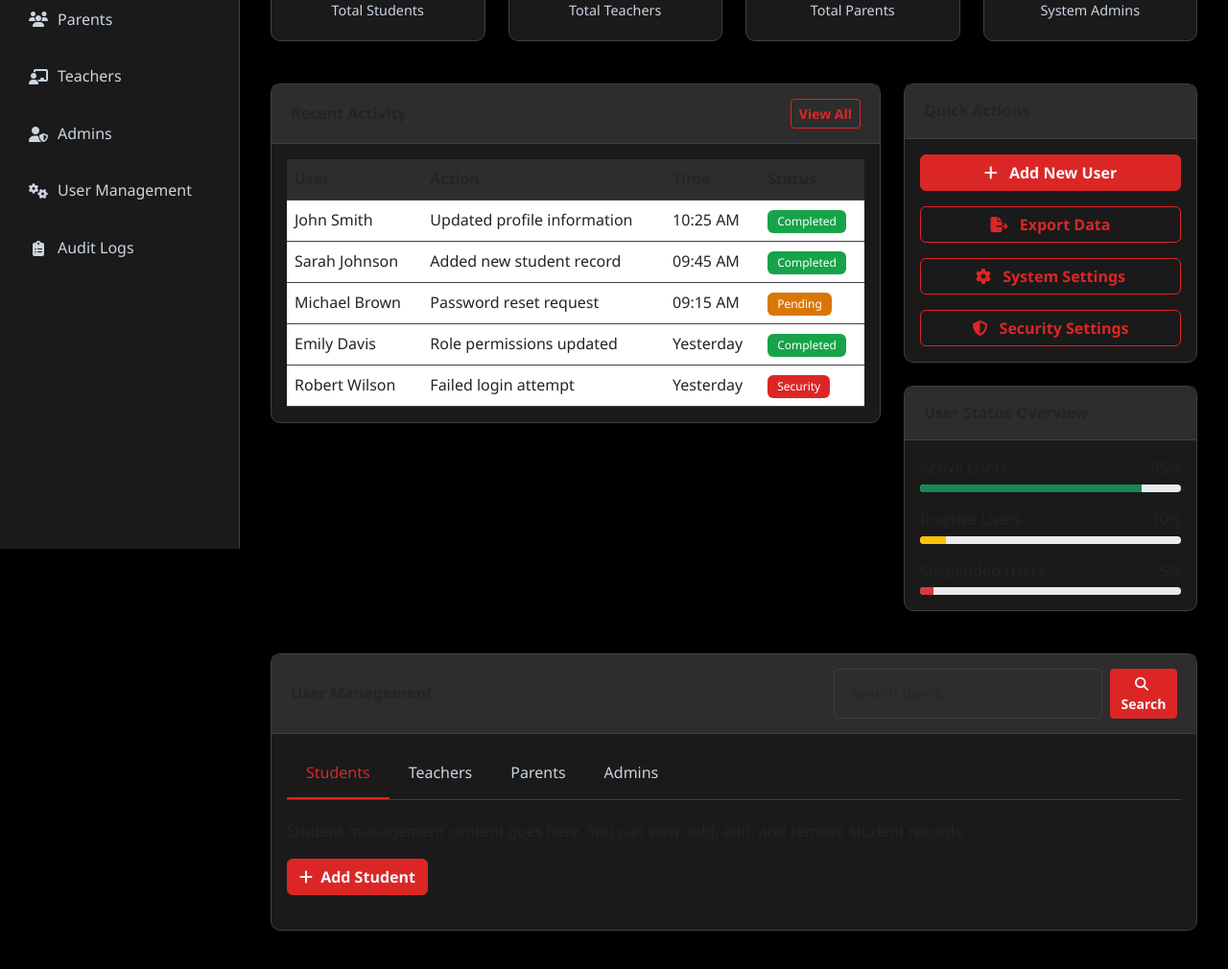
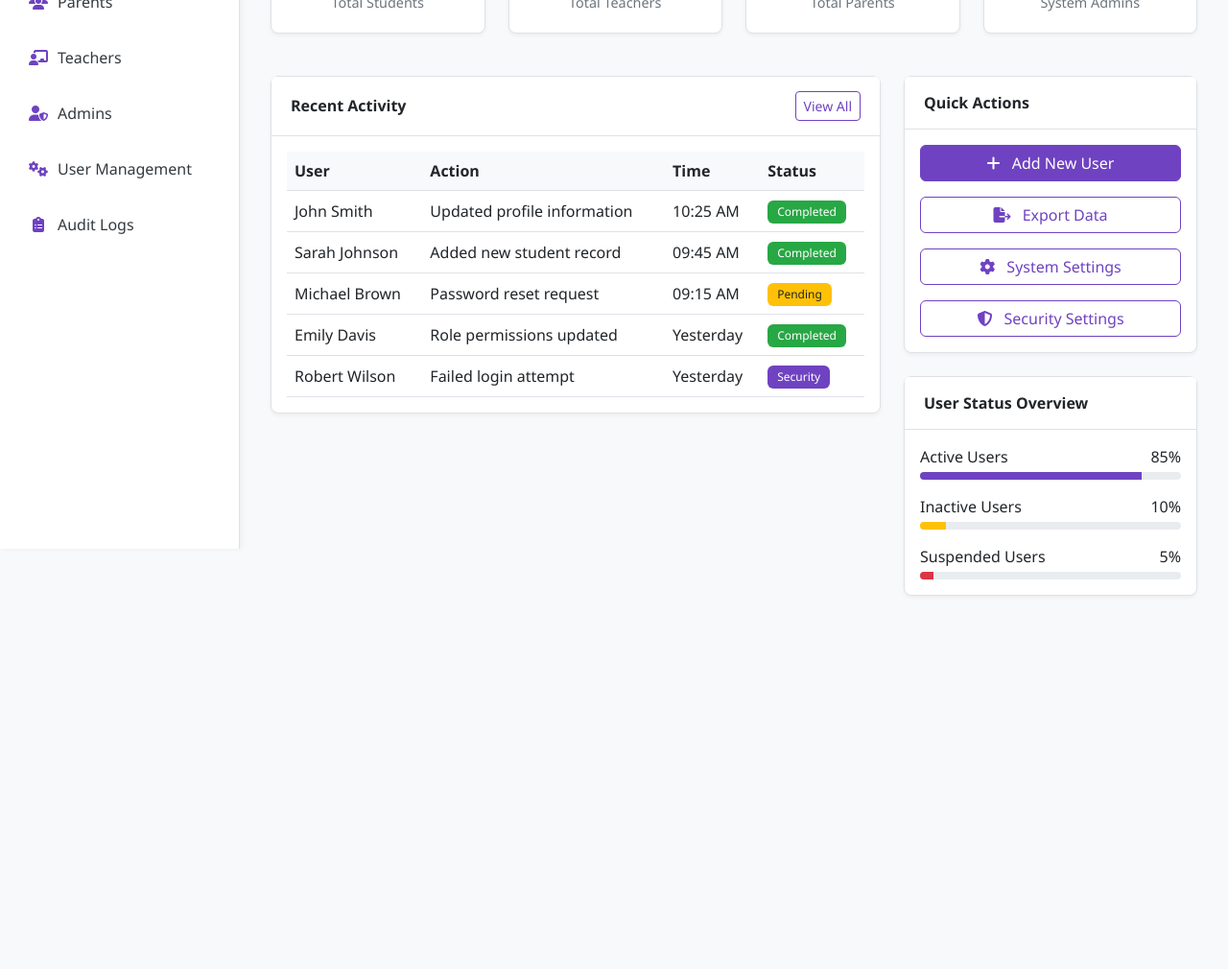
Before and after one commit to AnusthaM/User-management, a plain HTML site: page dashboard.html in a window 1280 px wide. Shown: the part 228-1238 px from the top of the page at 96% size. After the commit the page ends 889 px from the top, so only its background shows below. Drawn offline with nearby package versions, Linux system fonts and the light colour scheme.

Commit message:
dashboard.html

```diff
--- a/dashboard.html
+++ b/dashboard.html
@@ -3,36 +3,31 @@
     <head>
         <meta charset="UTF-8">
         <meta name="viewport" content="width=device-width, initial-scale=1.0">
-    <title>EduPortal - User Management Dashboard</title>
+        <title>EduPortal - User Management</title>
         <!-- Bootstrap CSS -->
         <link href="https://cdn.jsdelivr.net/npm/bootstrap@5.3.0/dist/css/bootstrap.min.css" rel="stylesheet">
         <!-- Font Awesome -->
         <link rel="stylesheet" href="https://cdnjs.cloudflare.com/ajax/libs/font-awesome/6.4.0/css/all.min.css">
         <style>
             :root {
-            --primary-black: #000000;
-            --dark-gray: #1a1a1a;
-            --medium-gray: #2d2d2d;
-            --light-gray: #404040;
-            --accent-red: #dc2626;
-            --accent-red-dark: #b91c1c;
-            --text-light: #f8fafc;
-            --text-gray: #cbd5e1;
+                --purple-primary: #6f42c1;
+                --purple-dark: #59359a;
+                --purple-light: #e2dcf5;
+                --gray-dark: #343a40;
+                --gray-light: #f8f9fa;
+                --border-color: #dee2e6;
             }
 
-        /* Base Styles */
             body {
                 font-family: 'Segoe UI', system-ui, sans-serif;
-            background-color: var(--primary-black);
-            color: var(--text-light);
-            line-height: 1.6;
-            overflow-x: hidden;
+                background-color: #f8f9fa;
+                color: var(--gray-dark);
             }
 
-        /* Sidebar */
+            /* Sidebar Styles */
             .sidebar {
-            background-color: var(--dark-gray);
-            border-right: 1px solid var(--light-gray);
+                background-color: white;
+                border-right: 1px solid var(--border-color);
                 height: 100vh;
                 position: fixed;
                 top: 0;
@@ -41,6 +36,7 @@
                 transition: all 0.3s ease;
                 z-index: 1000;
                 padding-top: 20px;
+                box-shadow: 2px 0 5px rgba(0,0,0,0.05);
             }
 
             .sidebar.collapsed {
@@ -57,22 +53,22 @@
 
             .sidebar.collapsed .nav-link {
                 justify-content: center;
+                padding: 12px;
             }
 
             .sidebar-header {
                 padding: 0 20px 20px;
-            border-bottom: 1px solid var(--light-gray);
+                border-bottom: 1px solid var(--border-color);
                 margin-bottom: 20px;
             }
 
             .logo-text {
                 font-weight: 700;
-            font-size: 1.5rem;
-            color: var(--text-light);
+                color: var(--purple-primary);
             }
 
             .nav-link {
-            color: var(--text-gray);
+                color: var(--gray-dark);
                 padding: 12px 20px;
                 margin: 5px 10px;
                 border-radius: 8px;
@@ -85,15 +81,16 @@
                 margin-right: 10px;
                 width: 20px;
                 text-align: center;
+                color: var(--purple-primary);
             }
 
             .nav-link:hover, .nav-link.active {
-            background-color: var(--medium-gray);
-            color: var(--text-light);
+                background-color: var(--purple-light);
+                color: var(--purple-primary);
             }
 
             .nav-link.active {
-            border-left: 3px solid var(--accent-red);
+                border-left: 3px solid var(--purple-primary);
             }
 
             /* Main Content */
@@ -109,17 +106,18 @@
 
             /* Top Bar */
             .top-bar {
-            background-color: var(--dark-gray);
-            border-bottom: 1px solid var(--light-gray);
+                background-color: white;
+                border-bottom: 1px solid var(--border-color);
                 padding: 15px 0;
                 margin-bottom: 20px;
                 border-radius: 8px;
+                box-shadow: 0 2px 4px rgba(0,0,0,0.05);
             }
 
             .toggle-btn {
                 background: none;
                 border: none;
-            color: var(--text-light);
+                color: var(--gray-dark);
                 font-size: 1.2rem;
             }
 
@@ -133,7 +131,7 @@
                 width: 40px;
                 height: 40px;
                 border-radius: 50%;
-            background-color: var(--accent-red);
+                background-color: var(--purple-primary);
                 display: flex;
                 align-items: center;
                 justify-content: center;
@@ -143,21 +141,16 @@
 
             /* Cards */
             .card {
-            background-color: var(--dark-gray);
-            border: 1px solid var(--light-gray);
-            border-radius: 10px;
+                background-color: white;
+                border: 1px solid var(--border-color);
+                border-radius: 8px;
                 margin-bottom: 20px;
-            transition: all 0.3s ease;
-        }
-
-        .card:hover {
-            border-color: var(--accent-red);
-            transform: translateY(-2px);
+                box-shadow: 0 2px 4px rgba(0,0,0,0.05);
             }
 
             .card-header {
-            background-color: var(--medium-gray);
-            border-bottom: 1px solid var(--light-gray);
+                background-color: white;
+                border-bottom: 1px solid var(--border-color);
                 padding: 15px 20px;
                 font-weight: 600;
             }
@@ -170,29 +163,29 @@
             .stat-number {
                 font-size: 2.5rem;
                 font-weight: 700;
-            color: var(--accent-red);
+                color: var(--purple-primary);
                 margin: 10px 0;
             }
 
             .stat-label {
-            color: var(--text-gray);
+                color: #6c757d;
                 font-size: 0.9rem;
             }
 
             /* Tables */
             .table {
-            color: var(--text-light);
+                color: var(--gray-dark);
                 margin-bottom: 0;
             }
 
             .table th {
-            background-color: var(--medium-gray);
-            border-color: var(--light-gray);
+                background-color: #f8f9fa;
+                border-color: var(--border-color);
                 font-weight: 600;
             }
 
             .table td {
-            border-color: var(--light-gray);
+                border-color: var(--border-color);
                 vertical-align: middle;
             }
 
@@ -202,44 +195,37 @@
             }
 
             .badge-success {
-            background-color: #16a34a;
+                background-color: #28a745;
             }
 
             .badge-warning {
-            background-color: #d97706;
+                background-color: #ffc107;
+                color: #212529;
             }
 
-        .badge-danger {
-            background-color: var(--accent-red);
+            .badge-purple {
+                background-color: var(--purple-primary);
             }
 
             /* Buttons */
-        .btn-accent {
-            background-color: var(--accent-red);
-            border-color: var(--accent-red);
-            color: var(--text-light);
-            font-weight: 600;
-            transition: all 0.3s ease;
+            .btn-primary {
+                background-color: var(--purple-primary);
+                border-color: var(--purple-primary);
             }
 
-        .btn-accent:hover {
-            background-color: var(--accent-red-dark);
-            border-color: var(--accent-red-dark);
-            transform: translateY(-1px);
+            .btn-primary:hover {
+                background-color: var(--purple-dark);
+                border-color: var(--purple-dark);
             }
 
-        .btn-outline-accent {
-            border-color: var(--accent-red);
-            color: var(--accent-red);
-            font-weight: 600;
-            transition: all 0.3s ease;
+            .btn-outline-primary {
+                color: var(--purple-primary);
+                border-color: var(--purple-primary);
             }
 
-        .btn-outline-accent:hover {
-            background-color: var(--accent-red);
-            border-color: var(--accent-red);
-            color: var(--text-light);
-            transform: translateY(-1px);
+            .btn-outline-primary:hover {
+                background-color: var(--purple-primary);
+                color: white;
             }
 
             /* Responsive */
@@ -268,44 +254,6 @@
                     margin-left: 250px;
                 }
             }
-
-        /* Tabs */
-        .nav-tabs {
-            border-bottom: 1px solid var(--light-gray);
-        }
-
-        .nav-tabs .nav-link {
-            background: none;
-            border: none;
-            color: var(--text-gray);
-            border-radius: 0;
-            margin: 0;
-            padding: 12px 20px;
-        }
-
-        .nav-tabs .nav-link.active {
-            background: none;
-            color: var(--accent-red);
-            border-bottom: 2px solid var(--accent-red);
-        }
-
-        .tab-content {
-            padding: 20px 0;
-        }
-
-        /* Search Box */
-        .search-box {
-            background-color: var(--medium-gray);
-            border: 1px solid var(--light-gray);
-            border-radius: 6px;
-            padding: 8px 15px;
-            color: var(--text-light);
-        }
-
-        .search-box:focus {
-            border-color: var(--accent-red);
-            box-shadow: 0 0 0 2px rgba(220, 38, 38, 0.2);
-        }
         </style>
     </head>
     <body>
@@ -313,7 +261,7 @@
         <div class="sidebar" id="sidebar">
             <div class="sidebar-header">
                 <div class="d-flex align-items-center">
-                <i class="fas fa-graduation-cap text-danger me-2 fs-4"></i>
+                    <i class="fas fa-graduation-cap me-2 fs-4" style="color: var(--purple-primary);"></i>
                     <span class="logo-text">EduPortal</span>
                 </div>
             </div>
@@ -373,13 +321,13 @@
                             <button class="toggle-btn me-3" id="sidebarToggle">
                                 <i class="fas fa-bars"></i>
                             </button>
-                        <h4 class="mb-0">Dashboard</h4>
+                            <h4 class="mb-0">Dashboard Overview</h4>
                         </div>
                         <div class="user-info">
                             <div class="user-avatar">AJ</div>
                             <div>
                                 <div class="fw-bold">Admin User</div>
-                            <small class="text-gray">Administrator</small>
+                                <small class="text-muted">Administrator</small>
                             </div>
                         </div>
                     </div>
@@ -423,7 +371,7 @@
                         <div class="card">
                             <div class="card-header d-flex justify-content-between align-items-center">
                                 <span>Recent Activity</span>
-                            <button class="btn btn-sm btn-outline-accent">View All</button>
+                                <button class="btn btn-sm btn-outline-primary">View All</button>
                             </div>
                             <div class="card-body">
                                 <div class="table-responsive">
@@ -465,7 +413,7 @@
                                                 <td>Robert Wilson</td>
                                                 <td>Failed login attempt</td>
                                                 <td>Yesterday</td>
-                                            <td><span class="badge badge-danger">Security</span></td>
+                                                <td><span class="badge badge-purple">Security</span></td>
                                             </tr>
                                         </tbody>
                                     </table>
@@ -480,16 +428,16 @@
                             <div class="card-header">Quick Actions</div>
                             <div class="card-body">
                                 <div class="d-grid gap-2">
-                                <button class="btn btn-accent mb-2">
+                                    <button class="btn btn-primary mb-2">
                                         <i class="fas fa-plus me-2"></i> Add New User
                                     </button>
-                                <button class="btn btn-outline-accent mb-2">
+                                    <button class="btn btn-outline-primary mb-2">
                                         <i class="fas fa-file-export me-2"></i> Export Data
                                     </button>
-                                <button class="btn btn-outline-accent mb-2">
+                                    <button class="btn btn-outline-primary mb-2">
                                         <i class="fas fa-cog me-2"></i> System Settings
                                     </button>
-                                <button class="btn btn-outline-accent">
+                                    <button class="btn btn-outline-primary">
                                         <i class="fas fa-shield-alt me-2"></i> Security Settings
                                     </button>
                                 </div>
@@ -506,7 +454,7 @@
                                         <span>85%</span>
                                     </div>
                                     <div class="progress" style="height: 8px;">
-                                    <div class="progress-bar bg-success" style="width: 85%"></div>
+                                        <div class="progress-bar" style="width: 85%; background-color: var(--purple-primary);"></div>
                                     </div>
                                 </div>
                                 <div class="mb-3">
@@ -531,65 +479,6 @@
                         </div>
                     </div>
                 </div>
-
-            <!-- User Management Section -->
-            <div class="row mt-4">
-                <div class="col-12">
-                    <div class="card">
-                        <div class="card-header d-flex justify-content-between align-items-center">
-                            <span>User Management</span>
-                            <div class="d-flex gap-2">
-                                <input type="text" class="form-control search-box" placeholder="Search users...">
-                                <button class="btn btn-accent btn-sm">
-                                    <i class="fas fa-search me-1"></i> Search
-                                </button>
-                            </div>
-                        </div>
-                        <div class="card-body">
-                            <ul class="nav nav-tabs" id="userManagementTabs">
-                                <li class="nav-item">
-                                    <a class="nav-link active" data-bs-toggle="tab" href="#students">Students</a>
-                                </li>
-                                <li class="nav-item">
-                                    <a class="nav-link" data-bs-toggle="tab" href="#teachers">Teachers</a>
-                                </li>
-                                <li class="nav-item">
-                                    <a class="nav-link" data-bs-toggle="tab" href="#parents">Parents</a>
-                                </li>
-                                <li class="nav-item">
-                                    <a class="nav-link" data-bs-toggle="tab" href="#admins">Admins</a>
-                                </li>
-                            </ul>
-                            <div class="tab-content" id="userManagementContent">
-                                <div class="tab-pane fade show active" id="students">
-                                    <p>Student management content goes here. You can view, add, edit, and remove student records.</p>
-                                    <button class="btn btn-accent">
-                                        <i class="fas fa-plus me-1"></i> Add Student
-                                    </button>
-                                </div>
-                                <div class="tab-pane fade" id="teachers">
-                                    <p>Teacher management content goes here. Manage teacher profiles, assignments, and permissions.</p>
-                                    <button class="btn btn-accent">
-                                        <i class="fas fa-plus me-1"></i> Add Teacher
-                                    </button>
-                                </div>
-                                <div class="tab-pane fade" id="parents">
-                                    <p>Parent management content goes here. Link parents to students and manage communication preferences.</p>
-                                    <button class="btn btn-accent">
-                                        <i class="fas fa-plus me-1"></i> Add Parent
-                                    </button>
-                                </div>
-                                <div class="tab-pane fade" id="admins">
-                                    <p>Admin management content goes here. Control system access and administrative privileges.</p>
-                                    <button class="btn btn-accent">
-                                        <i class="fas fa-plus me-1"></i> Add Admin
-                                    </button>
-                                </div>
-                            </div>
-                        </div>
-                    </div>
-                </div>
-            </div>
             </div>
         </div>
 
@@ -604,14 +493,6 @@
                 sidebar.classList.toggle('collapsed');
                 mainContent.classList.toggle('expanded');
             });
-
-        // Simulate loading animation
-        document.addEventListener('DOMContentLoaded', function() {
-            const cards = document.querySelectorAll('.card');
-            cards.forEach((card, index) => {
-                card.style.animationDelay = `${index * 0.1}s`;
-            });
-        });
         </script>
     </body>
 </html>
```
Also changed, not shown: landing-page.html (+1 -4 lines), login.html (indentation only). Lines whose indentation alone changed are shown as unchanged.
